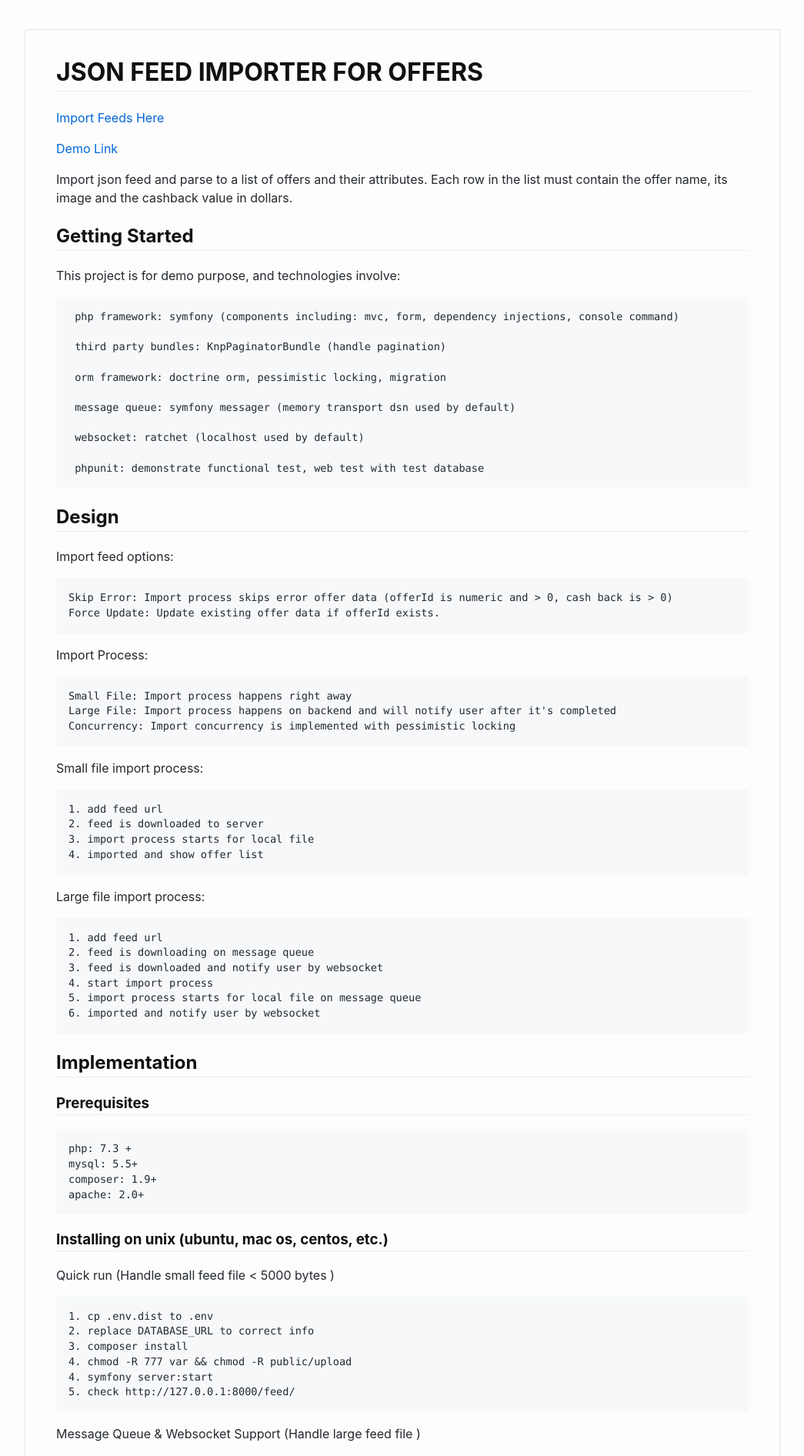
After one commit to canior/json-consumer, a Symfony app: template templates/index.html.twig in a window 1280 px wide. The commit adds this page. Shown: the top 1892 px of the page at 77% size, without its empty margins (117-1162 px from the left). Run offline with Twig, Linux system fonts and the light colour scheme; the template is opened without the code that fills it, so the values that code supplies are empty; some libraries are stand-ins or nearby versions.

Commit message:
add new feed samples

```diff
--- a/src/Controller/IndexController.php
+++ b/src/Controller/IndexController.php
@@ -9,13 +9,13 @@ use Symfony\Component\Routing\Annotation\Route;
 /**
  * @Route("/")
  */
-class IndexController
+class IndexController extends BaseController
 {
 	/**
 	 * @Route("/", name="index", methods="GET")
 	 * @return Response
 	 */
 	public function indexAction() {
-		return new Response("thank you");
+		return $this->render('index.html.twig');
 	}
 }
--- /dev/null
+++ b/templates/index.html.twig
@@ -0,0 +1,299 @@
+<html>
+<head>
+    <title>index.md</title>
+    <meta name="viewport" content="width=device-width, initial-scale=1">
+</head>
+<body>
+<div id='content'>
+    <h1 id="json-feed-importer-for-offers">JSON FEED IMPORTER FOR OFFERS</h1>
+    <p><a href="/feed/">Import Feeds Here</a></p>
+    <p><a target="_blank" href="http://yadi.yunlishuju.com/">Demo Link</a></p>
+    <p>Import json feed and parse to a list of offers and their attributes. Each row in the list must contain the offer name, its image and the cashback value in dollars.</p>
+    <h2 id="getting-started">Getting Started</h2>
+    <p>This project is for demo purpose, and technologies involve:</p>
+    <pre><code> php framework: symfony (components including: mvc, form, dependency injections, console command)
+
+ third party bundles: KnpPaginatorBundle (handle pagination)
+
+ orm framework: doctrine orm, pessimistic locking, migration
+
+ message queue: symfony messager (memory transport dsn used by default)
+
+ websocket: ratchet (localhost used by default)
+
+ phpunit: demonstrate functional test, web test with test database
+</code></pre>
+    <h2 id="design">Design</h2>
+    <p>Import feed options:</p>
+    <pre><code>Skip Error: Import process skips error offer data (offerId is numeric and &gt; 0, cash back is &gt; 0)
+Force Update: Update existing offer data if offerId exists.
+</code></pre>
+    <p>Import Process:</p>
+    <pre><code>Small File: Import process happens right away
+Large File: Import process happens on backend and will notify user after it's completed
+Concurrency: Import concurrency is implemented with pessimistic locking
+</code></pre>
+    <p>Small file import process:</p>
+    <pre><code>1. add feed url
+2. feed is downloaded to server
+3. import process starts for local file
+4. imported and show offer list
+</code></pre>
+    <p>Large file import process:</p>
+    <pre><code>1. add feed url
+2. feed is downloading on message queue
+3. feed is downloaded and notify user by websocket
+4. start import process
+5. import process starts for local file on message queue
+6. imported and notify user by websocket
+</code></pre>
+    <h2 id="implementation">Implementation</h2>
+    <h3 id="prerequisites">Prerequisites</h3>
+    <pre><code>php: 7.3 +
+mysql: 5.5+
+composer: 1.9+
+apache: 2.0+
+</code></pre>
+    <h3 id="installing-on-unix-ubuntu-mac-os-centos-etc">Installing on unix (ubuntu, mac os, centos, etc.)</h3>
+    <p>Quick run (Handle small feed file &lt; 5000 bytes )</p>
+    <pre><code>1. cp .env.dist to .env
+2. replace DATABASE_URL to correct info
+3. composer install
+4. chmod -R 777 var &amp;&amp; chmod -R public/upload
+4. symfony server:start
+5. check http://127.0.0.1:8000/feed/
+</code></pre>
+    <p>Message Queue &amp; Websocket Support (Handle large feed file )</p>
+    <pre><code>1. start websocket server
+php bin/console websocket-server
+
+2. start message queue (memory)
+php bin/console messenger:consume async
+
+NOTICE: these scripts should be a deamon service, and for unix supervisor is recommanded
+</code></pre>
+    <h2 id="running-the-tests">Running the tests</h2>
+    <p>Phpunit is used for functional test and web test</p>
+    <h3 id="unit-test">Unit Test</h3>
+    <pre><code>1. Entity: test basic logic
+2. Repository: test database queries
+3. Service: test business logics
+</code></pre>
+    <h3 id="web-test">Web Test</h3>
+    <pre><code>1. Controller: test looks and feel with xpath parser by symfony
+
+OPTIMIZATION: codeception should be used to support js
+</code></pre>
+    <h3 id="run-tests">Run Tests</h3>
+    <pre><code>1. cp phpunit.xml.dist to .phpunit.xml
+2. replace DATABASE_URL to test database info
+3. ./vendor/bin/phpunit tests
+</code></pre>
+    <h2 id="deployment">Deployment</h2>
+    <p>Apache configuration</p>
+    <pre><code>&lt;VirtualHost *:80&gt;
+    ServerName [domain]
+    ServerAlias [alias]
+    DocumentRoot [project path]
+
+    &lt;Directory [project path]&gt;
+        Options Indexes FollowSymLinks MultiViews
+        AllowOverride All
+        Require all granted
+    &lt;/Directory&gt;
+
+    ErrorLog ${APACHE_LOG_DIR}/[error log path]
+    CustomLog ${APACHE_LOG_DIR}/[access log path] combined
+&lt;/VirtualHost&gt;
+</code></pre>
+    <p>Enable Apache URL Rewrite</p>
+    <pre><code> composer require symfony/apache-pack
+</code></pre>
+</div>
+<style type='text/css'>body {
+        font: 400 16px/1.5 "Helvetica Neue", Helvetica, Arial, sans-serif;
+        color: #111;
+        background-color: #fdfdfd;
+        -webkit-text-size-adjust: 100%;
+        -webkit-font-feature-settings: "kern" 1;
+        -moz-font-feature-settings: "kern" 1;
+        -o-font-feature-settings: "kern" 1;
+        font-feature-settings: "kern" 1;
+        font-kerning: normal;
+        padding: 30px;
+    }
+
+    @media only screen and (max-width: 600px) {
+        body {
+            padding: 5px;
+        }
+
+        body > #content {
+            padding: 0px 20px 20px 20px !important;
+        }
+    }
+
+    body > #content {
+        margin: 0px;
+        max-width: 900px;
+        border: 1px solid #e1e4e8;
+        padding: 10px 40px;
+        padding-bottom: 20px;
+        border-radius: 2px;
+        margin-left: auto;
+        margin-right: auto;
+    }
+
+    hr {
+        color: #bbb;
+        background-color: #bbb;
+        height: 1px;
+        flex: 0 1 auto;
+        margin: 1em 0;
+        padding: 0;
+        border: none;
+    }
+
+    /**
+     * Links
+     */
+    a {
+        color: #0366d6;
+        text-decoration: none; }
+    a:visited {
+        color: #0366d6; }
+    a:hover {
+        color: #0366d6;
+        text-decoration: underline; }
+
+    pre {
+        background-color: #f6f8fa;
+        border-radius: 3px;
+        font-size: 85%;
+        line-height: 1.45;
+        overflow: auto;
+        padding: 16px;
+    }
+
+    /**
+      * Code blocks
+      */
+
+    code {
+        background-color: rgba(27,31,35,.05);
+        border-radius: 3px;
+        font-size: 85%;
+        margin: 0;
+        word-wrap: break-word;
+        padding: .2em .4em;
+        font-family: SFMono-Regular,Consolas,Liberation Mono,Menlo,Courier,monospace;
+    }
+
+    pre > code {
+        background-color: transparent;
+        border: 0;
+        display: inline;
+        line-height: inherit;
+        margin: 0;
+        overflow: visible;
+        padding: 0;
+        word-wrap: normal;
+        font-size: 100%;
+    }
+
+
+    /**
+     * Blockquotes
+     */
+    blockquote {
+        margin-left: 30px;
+        margin-top: 0px;
+        margin-bottom: 16px;
+        border-left-width: 3px;
+        padding: 0 1em;
+        color: #828282;
+        border-left: 4px solid #e8e8e8;
+        padding-left: 15px;
+        font-size: 18px;
+        letter-spacing: -1px;
+        font-style: italic;
+    }
+    blockquote * {
+        font-style: normal !important;
+        letter-spacing: 0;
+        color: #6a737d !important;
+    }
+
+    /**
+     * Tables
+     */
+    table {
+        border-spacing: 2px;
+        display: block;
+        font-size: 14px;
+        overflow: auto;
+        width: 100%;
+        margin-bottom: 16px;
+        border-spacing: 0;
+        border-collapse: collapse;
+    }
+
+    td {
+        padding: 6px 13px;
+        border: 1px solid #dfe2e5;
+    }
+
+    th {
+        font-weight: 600;
+        padding: 6px 13px;
+        border: 1px solid #dfe2e5;
+    }
+
+    tr {
+        background-color: #fff;
+        border-top: 1px solid #c6cbd1;
+    }
+
+    table tr:nth-child(2n) {
+        background-color: #f6f8fa;
+    }
+
+    /**
+     * Others
+     */
+
+    img {
+        max-width: 100%;
+    }
+
+    p {
+        line-height: 24px;
+        font-weight: 400;
+        font-size: 16px;
+        color: #24292e; }
+
+    ul {
+        margin-top: 0; }
+
+    li {
+        color: #24292e;
+        font-size: 16px;
+        font-weight: 400;
+        line-height: 1.5; }
+
+    li + li {
+        margin-top: 0.25em; }
+
+    * {
+        font-family: -apple-system, BlinkMacSystemFont, "Segoe UI", Helvetica, Arial, sans-serif, "Apple Color Emoji", "Segoe UI Emoji", "Segoe UI Symbol";
+        color: #24292e; }
+
+    a:visited {
+        color: #0366d6; }
+
+    h1, h2, h3 {
+        border-bottom: 1px solid #eaecef;
+        color: #111;
+        /* Darker */ }</style>
+</body>
+</html>
```
Also changed, not shown: public/large.json (added, +281 -0 lines), templates/feed/new.html.twig (+11 -1 lines), Readme.md, public/small.json (renamed from public/c51.json).
